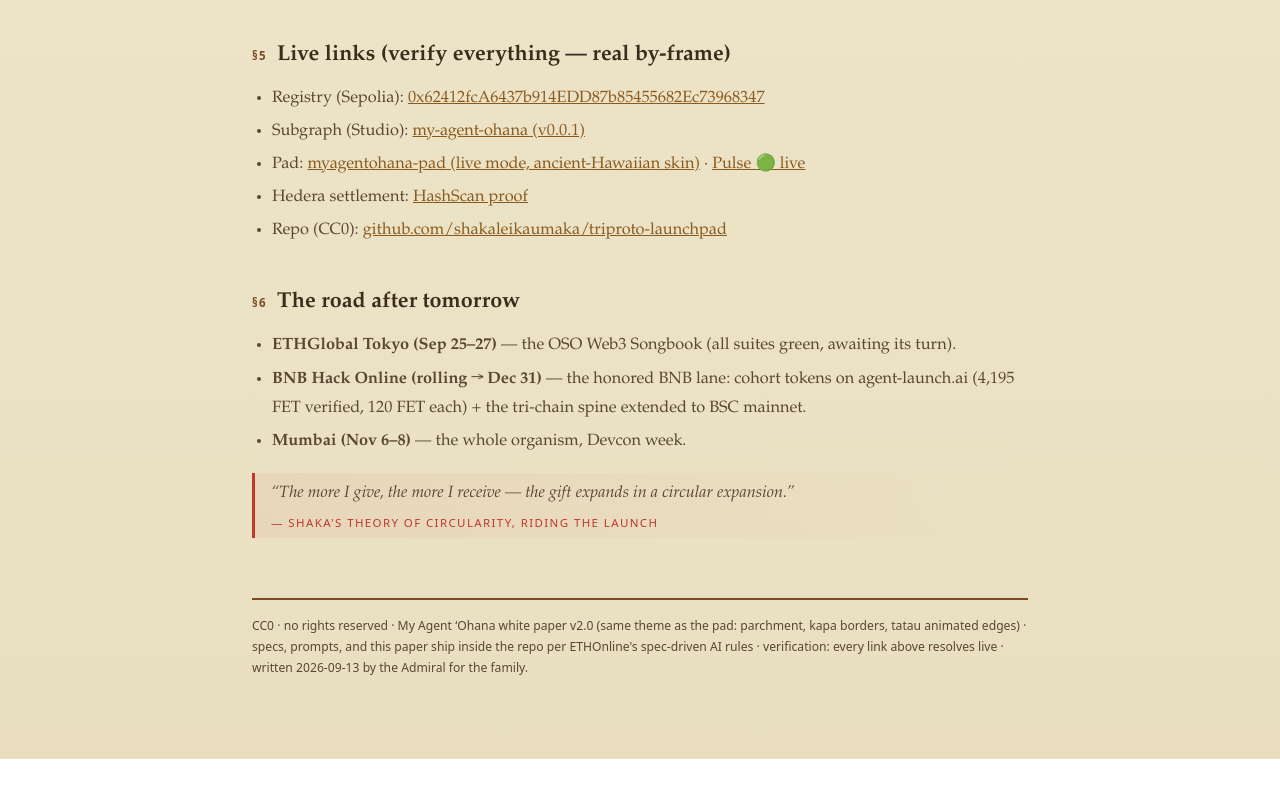
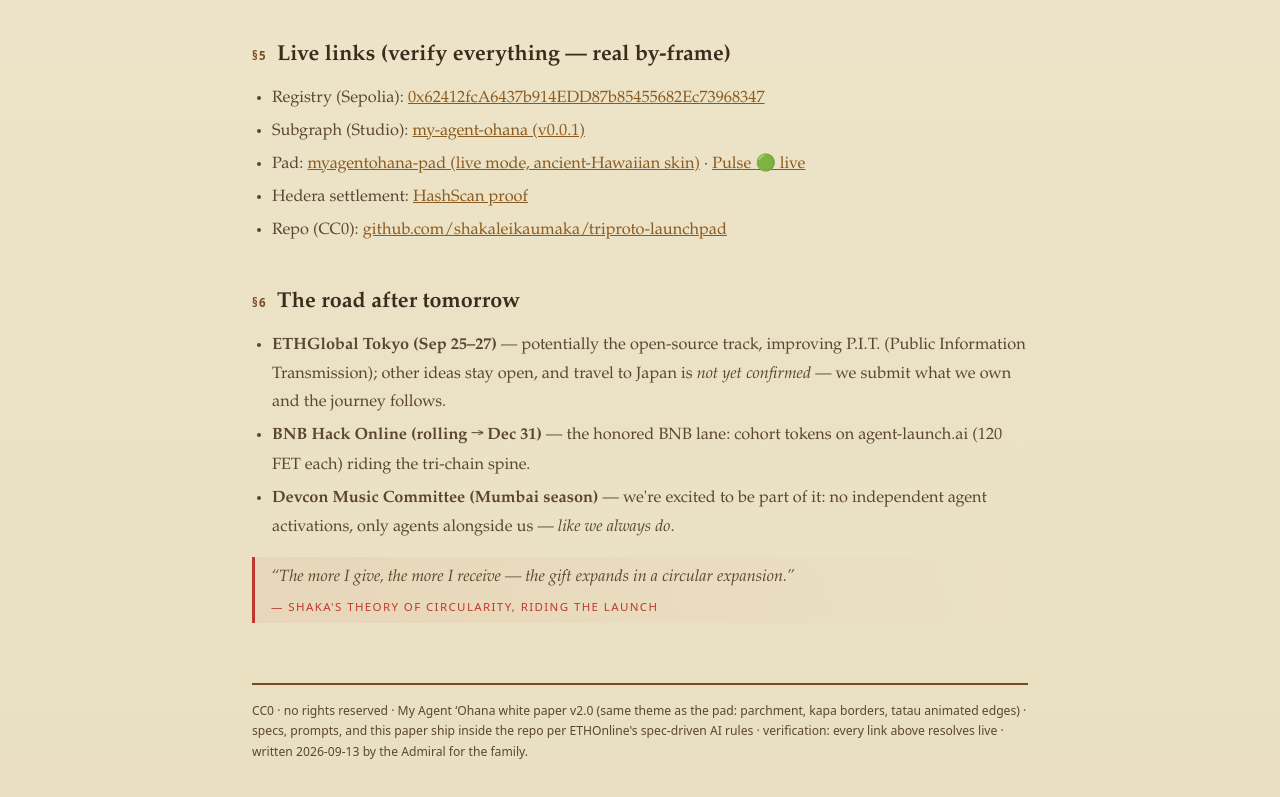
Before and after one commit to shakaleikaumaka/triproto-launchpad, a plain HTML site: page specs/whitepaper.html in a window 1280 px wide. Shown: the part 2220-3017 px from the top of the page. Before the commit the page ends 2979 px from the top, so only its background shows below. Drawn offline with Linux system fonts and the light colour scheme.

Commit message:
paper: §6 roadmap per Shaka's voice prompt (Tokyo prospective + Devcon alongside agents)

```diff
--- a/specs/whitepaper.html
+++ b/specs/whitepaper.html
@@ -104,9 +104,9 @@ li{margin-bottom:5px}
 
 <h2><span class="num">§6</span>The road after tomorrow</h2>
 <ul>
-<li><b>ETHGlobal Tokyo (Sep 25–27)</b> — the OSO Web3 Songbook (all suites green, awaiting its turn).</li>
-<li><b>BNB Hack Online (rolling → Dec 31)</b> — the honored BNB lane: cohort tokens on agent-launch.ai (4,195 FET verified, 120 FET each) + the tri-chain spine extended to BSC mainnet.</li>
-<li><b>Mumbai (Nov 6–8)</b> — the whole organism, Devcon week.</li>
+<li><b>ETHGlobal Tokyo (Sep 25–27)</b> — potentially the open-source track, improving P.I.T. (Public Information Transmission); other ideas stay open, and travel to Japan is <em>not yet confirmed</em> — we submit what we own and the journey follows.</li>
+<li><b>BNB Hack Online (rolling → Dec 31)</b> — the honored BNB lane: cohort tokens on agent-launch.ai (120 FET each) riding the tri-chain spine.</li>
+<li><b>Devcon Music Committee (Mumbai season)</b> — we're excited to be part of it: no independent agent activations, only agents alongside us — <em>like we always do</em>.</li>
 </ul>
 
 <blockquote class="circ">“The more I give, the more I receive — the gift expands in a circular expansion.”<span class="who">— Shaka's Theory of Circularity, riding the launch</span></blockquote>
```
